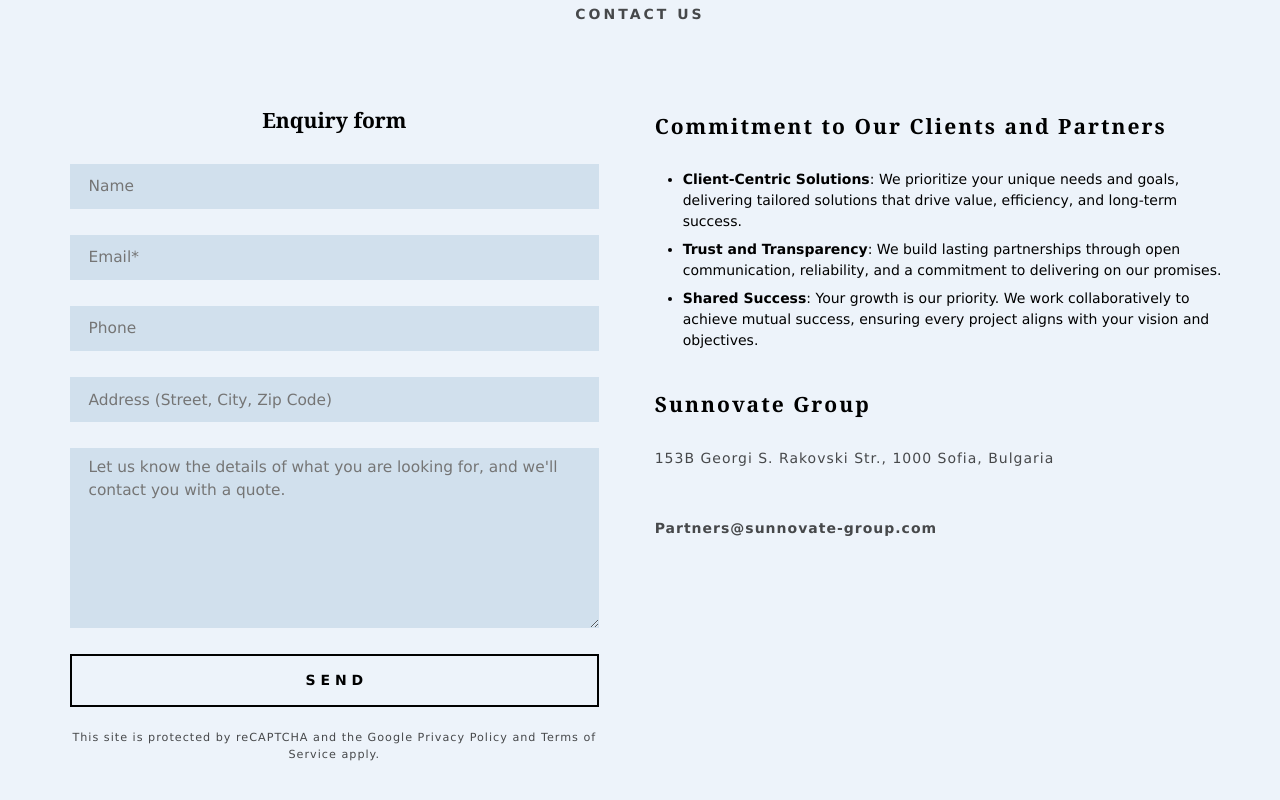
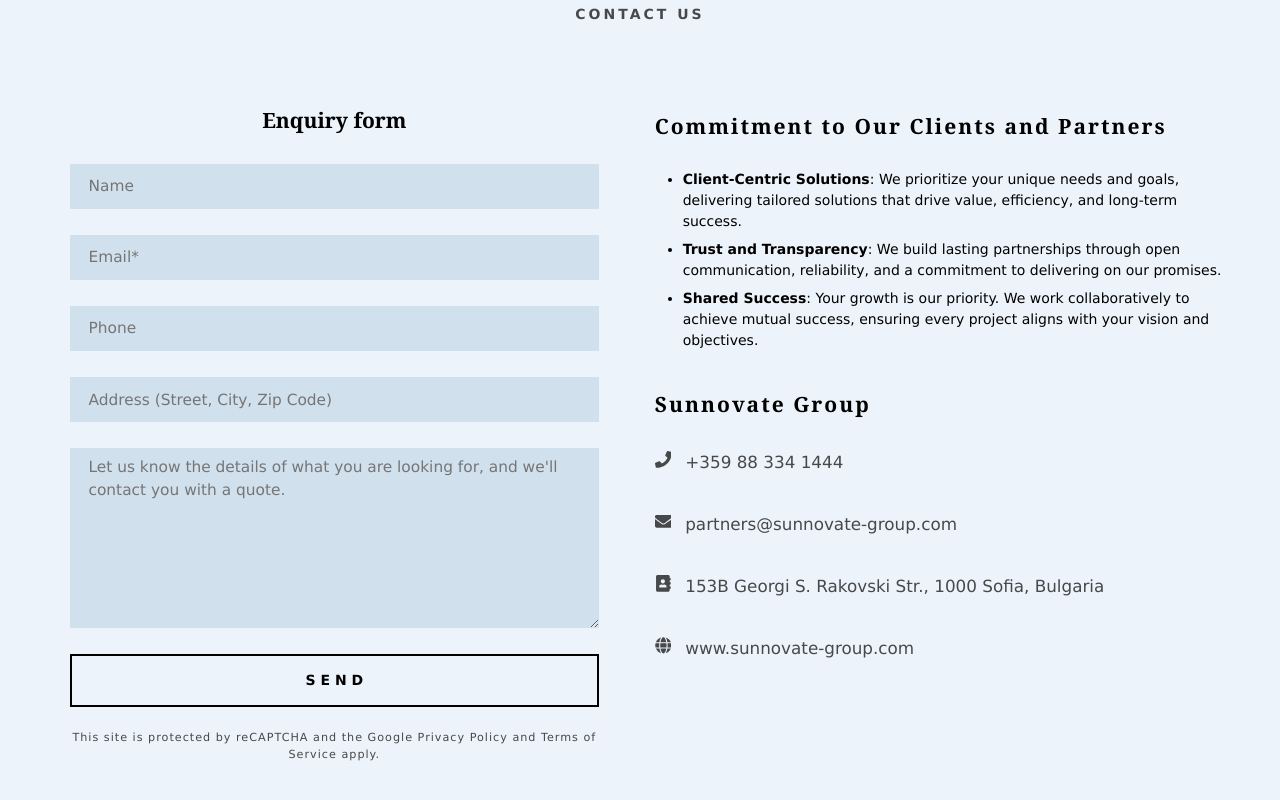
Before and after one commit to Petar-Dinev/sunnovate-group, a React (Vite) app: page /contacts in a window 1280 px wide. Shown: the part 360-1160 px from the top of the page. Built offline with nearby package versions, Linux system fonts and the light colour scheme.

Commit message:
Add more contacts info in contact page

```diff
--- a/src/components/contacts/Contacts.jsx
+++ b/src/components/contacts/Contacts.jsx
@@ -1,12 +1,20 @@
 import {
+  FaAddressBook,
+  FaEnvelope,
   FaFacebook,
+  FaGlobe,
   FaInstagramSquare,
   FaLinkedin,
+  FaMailBulk,
+  FaMailchimp,
+  FaPhone,
+  FaSitemap,
+  FaVoicemail,
   FaYoutubeSquare,
 } from "react-icons/fa";
 import styles from "./Contacts.module.css";
 import { AiFillTikTok } from "react-icons/ai";
-import { FaSquareXTwitter } from "react-icons/fa6";
+import { FaSquareXTwitter, FaWebAwesome } from "react-icons/fa6";
 
 export default function Contacts() {
   return (
@@ -115,8 +123,28 @@
             </li>
           </ul>
           <h4>Sunnovate Group</h4>
-          <p>153B Georgi S. Rakovski Str., 1000 Sofia, Bulgaria</p>
-          <p>Partners@sunnovate-group.com</p>
+          <p className={styles["contact-p"]}>
+            <FaPhone />{" "}
+            <span className={styles["contact-span"]}>+359 88 334 1444</span>
+          </p>
+          <p className={styles["contact-p"]}>
+            <FaEnvelope />{" "}
+            <span className={styles["contact-span"]}>
+              partners@sunnovate-group.com
+            </span>
+          </p>
+          <p className={styles["contact-p"]}>
+            <FaAddressBook />{" "}
+            <span className={styles["contact-span"]}>
+              153B Georgi S. Rakovski Str., 1000 Sofia, Bulgaria
+            </span>
+          </p>
+          <p className={styles["contact-p"]}>
+            <FaGlobe />{" "}
+            <span className={styles["contact-span"]}>
+              www.sunnovate-group.com
+            </span>
+          </p>
         </section>
       </section>
       <section className={styles["google-map-section"]}>
--- a/src/components/contacts/Contacts.module.css
+++ b/src/components/contacts/Contacts.module.css
@@ -94,8 +94,6 @@
     margin-bottom: 1.5em;
 }
 
-
-
 .form-info-section ul {
     font-size: 1em;
     display: flex;
@@ -105,15 +103,24 @@
 }
 
 .form-info-section p {
-    letter-spacing: 1px;
-    font-weight: 400;
-    text-transform: capitalize;
+    letter-spacing: 0px;
+    font-weight: normal;
+    text-transform: none;
 }
 
-.form-info-section p:last-child {
+.contact-p {
+    font-size: 1.2em;
+    padding-bottom: 0.2em;
+}
+
+.contact-span {
+    padding-left: 0.5em;
+}
+
+/* .form-info-section p:last-child {
     font-weight: 600;
     text-transform: none;
-}
+} */
 
 .google-map-section {
     width: 100%;
```
